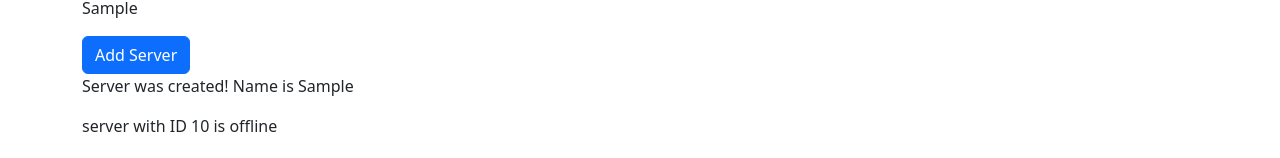
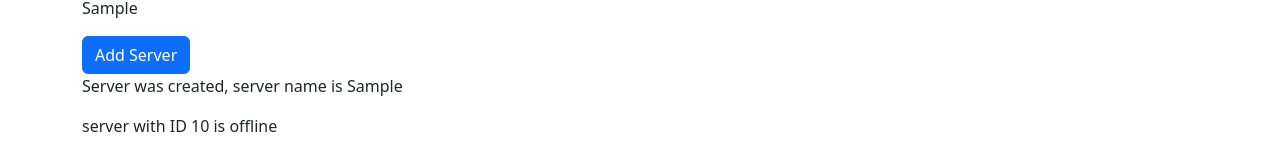
Before and after one commit to ShahiryarArif/Angular-Course-Max, an Angular app in the folder my-first-app/: page / in a window 1280 px wide. Both pictures are taken after typing "Sample" into the empty fields and a click on the button "Add Server". Shown: the part 163-321 px from the top of the page. Built offline with nearby package versions, Linux system fonts and the light colour scheme.

Commit message:
37. Structure Directive: ngif

```diff
--- a/my-first-app/src/app/servers/servers.component.html
+++ b/my-first-app/src/app/servers/servers.component.html
@@ -11,6 +11,10 @@
 </button>
 <!-- String interpolation: <p>{{ allowNewServer }}</p> -->
 <!-- Property binding Solution: <p [innerText]="allowNewServer"></p> -->
-<p>{{ serverCreationStatus }}</p>
+<!-- <p>{{ serverCreationStatus }}</p> -->
+<p *ngIf="serverCreated; else noServer">
+  Server was created, server name is {{ serverName }}
+</p>
+<ng-template #noServer><p>No server was created!</p></ng-template>
 <app-server></app-server>
 <app-server></app-server>
--- a/my-first-app/src/app/servers/servers.component.ts
+++ b/my-first-app/src/app/servers/servers.component.ts
@@ -9,6 +9,7 @@ export class ServersComponent {
   allowNewServer = false;
   serverCreationStatus = 'No server was created!';
   serverName = 'Testserver';
+  serverCreated = false;
 
   constructor() {
     setTimeout(() => {
@@ -17,6 +18,7 @@ export class ServersComponent {
   }
 
   onCreateServer() {
+    this.serverCreated = true;
     this.serverCreationStatus =
       'Server was created! Name is ' + this.serverName;
   }
```
